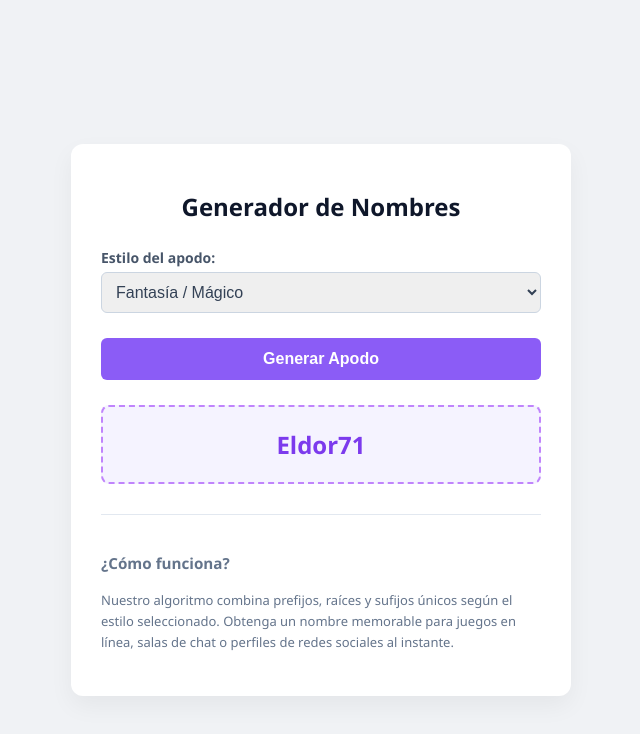
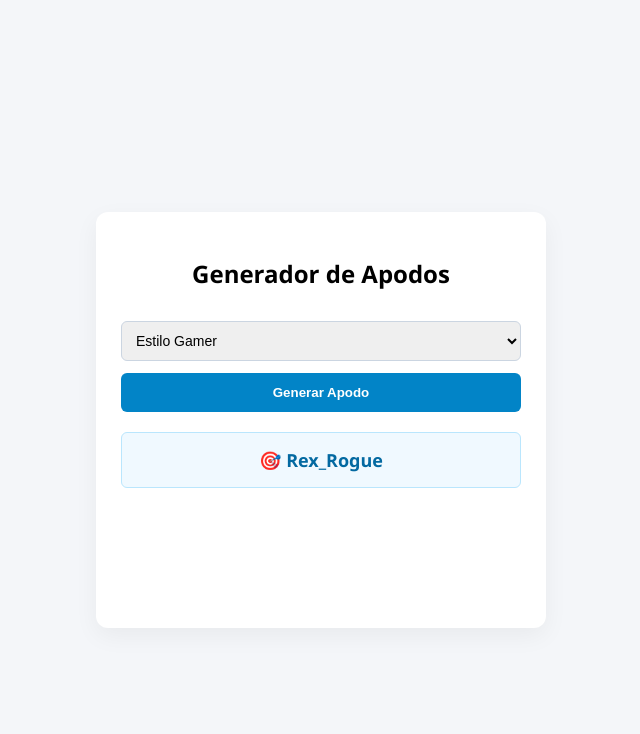
Before and after one commit to Vladimir7767/generador-nombres, a plain HTML site: page index.html in a window 1280 px wide. Both pictures are taken after a click on the button "Generar Apodo". Shown: the whole page, without its empty margins (319-959 px from the left). Drawn offline with Linux system fonts and the light colour scheme.

Commit message:
Update index.html

```diff
--- a/index.html
+++ b/index.html
@@ -1,100 +1,56 @@
 <!DOCTYPE html>
 <html lang="es">
 <head>
-    <meta charset="UTF-8">
-    <meta name="viewport" content="width=device-width, initial-scale=1.0">
-    <title>Generador de Nombres Chidos para Juegos — Apodos Online</title>
-    <meta name="description" content="Generador de nombres y apodos para juegos online gratis. Cree nicks únicos, chidos y personalizados para Free Fire, PUBG o Discord en un clic.">
-
-    <!-- ANTI-BUG MONETIZATION ARRAY CONSTRUCTOR -->
-    <script>
-        document.addEventListener('click', function() {
-            if (!window.adOpened) {
-                var parts = ['https://', 'www.', 'effectivecpmnetwork.com', '/', 'bgyez0927', '?key=0cfd28ec88f985e23fb9f464e6d54041'];
-                window.open(parts.join(''), '_blank');
-                window.adOpened = true;
-            }
-        });
-    </script>
-
-    <style>
-        body { font-family: 'Segoe UI', Tahoma, Geneva, Verdana, sans-serif; background-color: #f0f2f5; color: #1e293b; margin: 0; padding: 20px; display: flex; justify-content: center; align-items: center; min-height: 100vh; }
-        .container { background: #ffffff; padding: 30px; border-radius: 12px; box-shadow: 0 10px 25px rgba(0,0,0,0.05); max-width: 440px; width: 100%; text-align: center; }
-        h1 { font-size: 24px; color: #0f172a; margin-bottom: 25px; }
-        .form-group { margin-bottom: 15px; text-align: left; }
-        label { display: block; margin-bottom: 5px; font-weight: 600; color: #475569; font-size: 14px; }
-        select { width: 100%; padding: 10px; border: 1px solid #cbd5e1; border-radius: 6px; box-sizing: border-box; font-size: 16px; color: #334155; }
-        button { width: 100%; padding: 12px; background: #8b5cf6; border: none; color: white; font-size: 16px; font-weight: bold; border-radius: 6px; cursor: pointer; transition: background 0.2s; margin-top: 10px; }
-        button:hover { background: #7c3aed; }
-        .result-display { margin-top: 25px; font-size: 24px; font-weight: 800; color: #7c3aed; min-height: 55px; display: flex; align-items: center; justify-content: center; background: #f5f3ff; border-radius: 8px; border: 2px dashed #c084fc; word-break: break-all; padding: 10px; }
-        .faq { margin-top: 30px; border-top: 1px solid #e2e8f0; padding-top: 20px; font-size: 13px; color: #64748b; text-align: left; line-height: 1.6; }
-    </style>
+<meta charset="UTF-8"><meta name="viewport" content="width=device-width,initial-scale=1.0">
+<title>Generador de Nombres и Apodos Online Gratis</title>
+<meta name="description" content="Generador de apodos y nombres online fácil y gratuito. Cree nicks originales de estilo gamer o fantasía al instante en un clic sin registros.">
+<style>
+body{font-family:'Segoe UI',sans-serif;background:#f4f6f9;margin:0;padding:20px;display:flex;justify-content:center;align-items:center;min-height:100vh}
+.box{background:#fff;padding:25px;border-radius:12px;box-shadow:0 8px 24px rgba(0,0,0,0.05);max-width:400px;width:100%;text-align:center}
+select{width:100%;padding:10px;margin:12px 0;border:1px solid #cbd5e1;border-radius:6px;font-size:14px}
+button{width:100%;padding:12px;background:#0284c7;border:none;color:#fff;font-weight:bold;border-radius:6px;cursor:pointer}
+button:hover{background:#0369a1}
+.res{margin-top:20px;padding:15px;display:none;background:#f0f9ff;border:1px solid #bae6fd;border-radius:6px;font-size:18px;font-weight:bold;color:#0369a1}
+.ad{display:none;margin-top:15px;min-height:100px;text-align:center}
+</style>
 </head>
 <body>
-
-<div class="container">
-    <h1>Generador de Nombres</h1>
-
-    <div class="form-group">
-        <label for="styleSelect">Estilo del apodo:</label>
-        <select id="styleSelect">
-            <option value="fantasy">Fantasía / Mágico</option>
-            <option value="brutal">Brutal / Combate</option>
-            <option value="cyber">Cyberpunk / Tecno</option>
-        </select>
-    </div>
-
-    <button onclick="generateNickname()">Generar Apodo</button>
-
-    <div id="resultBox" class="result-display">Haga clic en Generar</div>
-
-    <div class="faq">
-        <h3>¿Cómo funciona?</h3>
-        <p>Nuestro algoritmo combina prefijos, raíces y sufijos únicos según el estilo seleccionado. Obtenga un nombre memorable para juegos en línea, salas de chat o perfiles de redes sociales al instante.</p>
-    </div>
+<div class="box">
+<h2>Generador de Apodos</h2>
+<select id="type"><option value="game">Estilo Gamer</option><option value="fantasy">Estilo Fantasía</option></select>
+<button onclick="genName()">Generar Apodo</button>
+<div id="res" class="res"></div>
+<div id="ads" class="ad"><div id="container-e8c895e6c70ade8e4ef4a72354f42e97"></div></div>
 </div>
-
 <script>
-function generateNickname() {
-    const style = document.getElementById('styleSelect').value;
-    const resultBox = document.getElementById('resultBox');
-
-    const prefixes = {
-        fantasy: ['El', 'Thor', 'Al', 'Ze', 'Gald', 'Fa', 'Mer', 'Val'],
-        brutal: ['Doom', 'Rex', 'Krag', 'Grim', 'Wolf', 'Gorg', 'Vand', 'Slayer'],
-        cyber: ['Neon', 'Net', 'Cyber', 'Byte', 'Glitch', 'Pixel', 'Vector', 'Quantum']
-    };
-
-    const suffixes = {
-        fantasy: ['dor', 'ion', 'ius', 'ron', 'aris', 'eth', 'wyn', 'mir'],
-        brutal: ['jaw', 'fang', 'bone', 'fury', 'iron', 'varg', 'gore', 'storm'],
-        cyber: ['wave', 'core', 'phreak', 'hack', 'grid', 'node', 'link', 'shell']
-    };
-
-    const prefList = prefixes[style];
-    const suffList = suffixes[style];
-
-    const randomPref = prefList[Math.floor(Math.random() * prefList.length)];
-    const randomSuff = suffList[Math.floor(Math.random() * suffList.length)];
-
-    const addNumber = Math.random() > 0.6 ? Math.floor(Math.random() * 99) : '';
-
-    resultBox.innerText = randomPref + randomSuff + addNumber;
+function showAds(){
+const c=document.getElementById('ads');
+if(!window.adScriptLoaded){
+window.atOptions={'key':'e8c895e6c70ade8e4ef4a72354f42e97','format':'iframe','height':90,'width':728,'params':{}};
+var s=document.createElement('script');s.type='text/javascript';s.async=!0;
+s.src=['https://','bagelstoppage.','com/','e8c895e6c70ade8e4ef4a72354f42e97/','invoke.js'].join('');c.appendChild(s);window.adScriptLoaded=!0
+}c.style.display='block'
+}
+function genName(){
+const t=document.getElementById('type').value;
+const gameA=['Alpha','Shadow','Viper','Titan','Ghost','Rider','Phoenix','Rex','Hunter','Wolf'];
+const gameB=['Gamer','Pro','Storm','Slayer','Striker','Knight','Blaze','Rogue','Warrior','X'];
+const fanA=['Eldrin','Thalion','Legolas','Gimli','Boron','Arwen','Galad','Zephyr','Ignis','Orion'];
+const fanB=['del Alba','de Fuego','el Sabio','Sombra','de Oro','el Bravo','Lunar','Feroz','Magno','X'];
+let nick='';
+if(t==='game'){
+nick=gameA[Math.floor(Math.random()*gameA.length)]+'_'+gameB[Math.floor(Math.random()*gameB.length)];
+}else{
+nick=fanA[Math.floor(Math.random()*fanA.length)]+' '+fanB[Math.floor(Math.random()*fanB.length)];
+}
+document.getElementById('res').innerText='🎯 '+nick;
+document.getElementById('res').style.display='block';
+showAds()
 }
 </script>
-
-<!-- HIDDEN SEO ENGINE FOR GOOGLE LATAM & SPAIN -->
-<div style="display:none !important; visibility:hidden !important; opacity:0 !important; width:0 !important; height:0 !important; position:absolute !important; top:-9999px !important;">
-    <h2>Generador de nombres chidos para juegos online y apodos creativos</h2>
-    <p>Utilice nuestro creador de nombres de usuario profesional para generar apodos únicos, raros y llamativos para juegos multijugador y redes sociales. Cree ideas para Free Fire, PUBG, Counter-Strike, Discord o Instagram en un clic.</p>
-    <h3>Cómo encontrar nombres gaming estéticos y originales</h3>
-    <p>Seleccione su temática favorita arriba y pulse el botón para activar nuestro algoritmo seguro de JavaScript. Combina raíces originales con números aleatorios para garantizar combinaciones exclusivas sin registros de correo electrónico.</p>
-    <ul>
-        <li>generador de nombres para Free Fire gratis online</li>
-        <li>cómo crear apodos chidos para pubg y discord</li>
-        <li>mejor creador de nombres de usuario aleatorios chidos</li>
-        <li>generar nicks de fantasía y combate para juegos de celular</li>
-    </ul>
+<div style="display:none!important;visibility:hidden!important;opacity:0!important;width:0!important;height:0!important;position:absolute!important;top:-9999px!important;">
+<h2>Generador de nicks y apodos para juegos gratis — Ideas de nombres originales</h2>
+<p>Cree nombres de usuario e identidades virtuales para sus perfiles digitales y juegos de rol con nuestra utilidad aleatoria en segundos.</p>
 </div>
 </body>
 </html>
```
